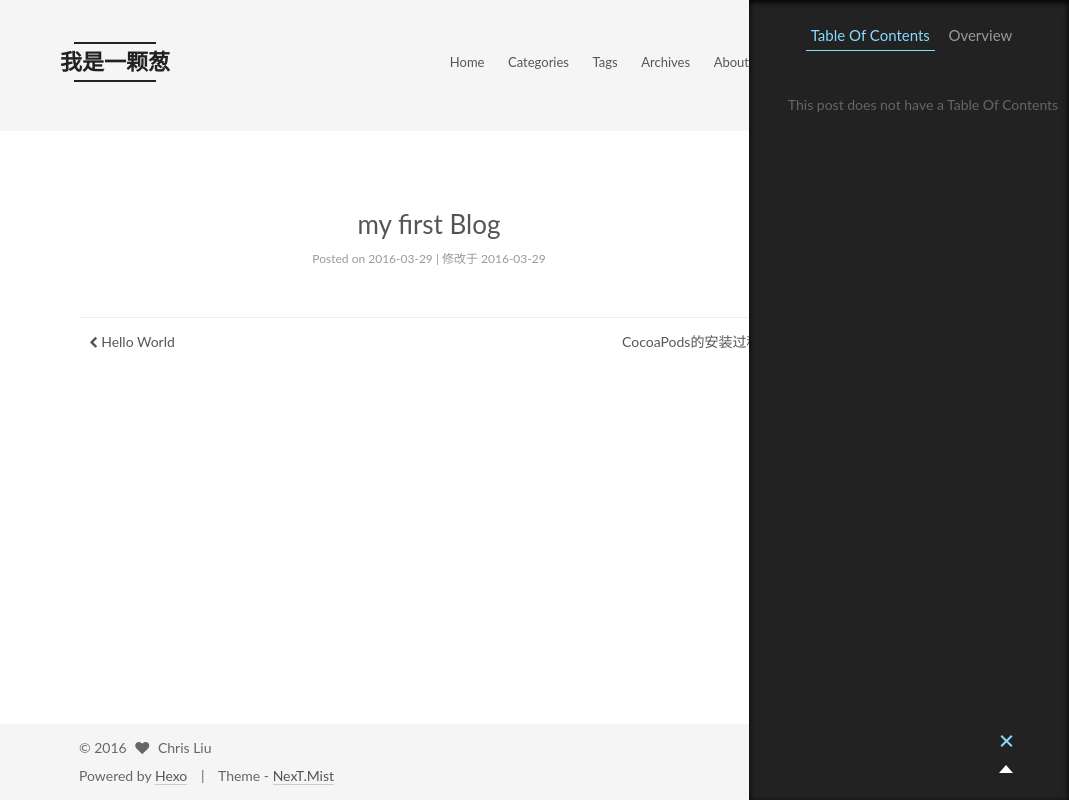
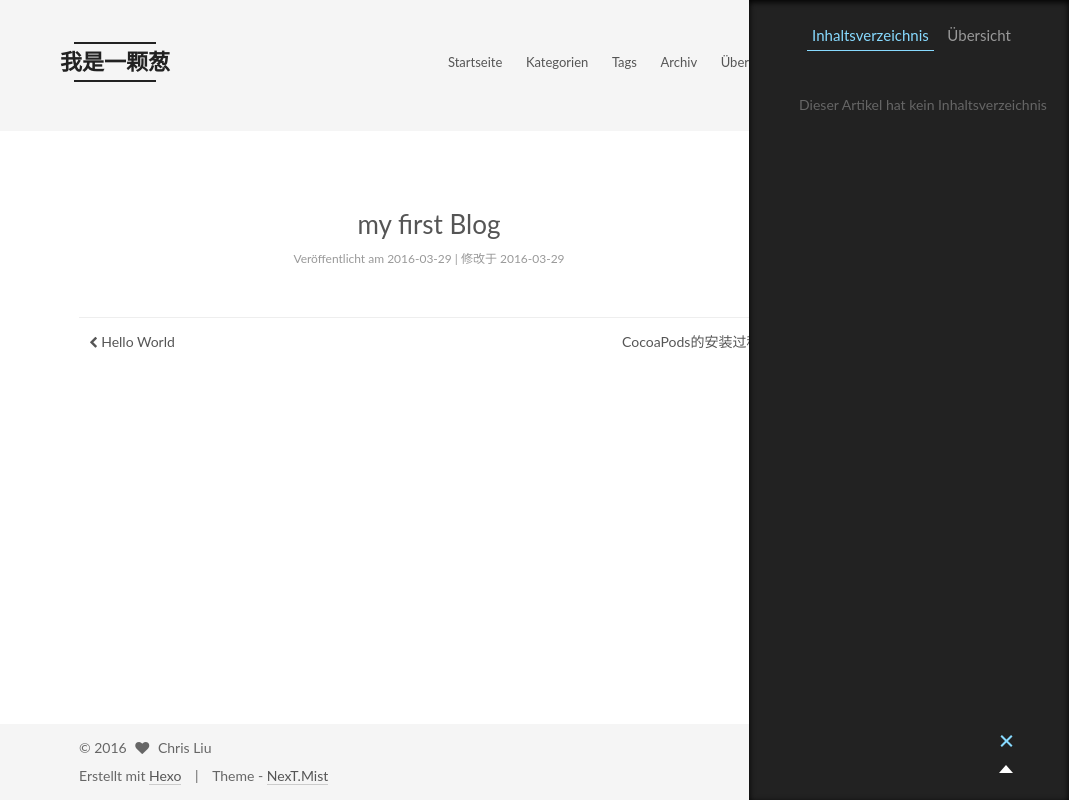
Before and after one commit to liucong0812/gitliucong0812.github.io, a plain HTML site: page 2016/03/29/my-first-Blog/index.html in a window 1280 px wide. Both pictures are taken after a click on the element 1217 px from the left and 742 px from the top of the page. Shown: the whole page, without its empty margins (211-1280 px from the left). Drawn offline with Linux system fonts and the light colour scheme.

Commit message:
Site updated: 2016-03-30 11:04:12

```diff
--- a/2016/03/29/my-first-Blog/index.html
+++ b/2016/03/29/my-first-Blog/index.html
@@ -124,7 +124,7 @@
 
               <i class="menu-item-icon fa fa-home fa-fw"></i> <br />
 
-            Home
+            Startseite
           </a>
         </li>
 
@@ -134,7 +134,7 @@
 
               <i class="menu-item-icon fa fa-th fa-fw"></i> <br />
 
-            Categories
+            Kategorien
           </a>
         </li>
 
@@ -154,7 +154,7 @@
 
               <i class="menu-item-icon fa fa-archive fa-fw"></i> <br />
 
-            Archives
+            Archiv
           </a>
         </li>
 
@@ -164,7 +164,7 @@
 
               <i class="menu-item-icon fa fa-user fa-fw"></i> <br />
 
-            About
+            Über
           </a>
         </li>
 
@@ -214,7 +214,7 @@
 
         <div class="post-meta">
           <span class="post-time">
-            Posted on
+            Veröffentlicht am
             <time itemprop="dateCreated" datetime="2016-03-29T18:19:49+08:00" content="2016-03-29">
               2016-03-29
             </time>
@@ -317,10 +317,10 @@
 
         <ul class="sidebar-nav motion-element">
           <li class="sidebar-nav-toc sidebar-nav-active" data-target="post-toc-wrap" >
-            Table Of Contents
+            Inhaltsverzeichnis
           </li>
           <li class="sidebar-nav-overview" data-target="site-overview">
-            Overview
+            Übersicht
           </li>
         </ul>
 
@@ -335,21 +335,21 @@
           <div class="site-state-item site-state-posts">
             <a href="/archives">
               <span class="site-state-item-count">5</span>
-              <span class="site-state-item-name">posts</span>
+              <span class="site-state-item-name">Artikel</span>
             </a>
           </div>
 
           <div class="site-state-item site-state-categories">
             <a href="/categories">
               <span class="site-state-item-count">0</span>
-              <span class="site-state-item-name">categories</span>
+              <span class="site-state-item-name">Kategorien</span>
               </a>
           </div>
 
           <div class="site-state-item site-state-tags">
             <a href="/tags">
               <span class="site-state-item-count">0</span>
-              <span class="site-state-item-name">tags</span>
+              <span class="site-state-item-name">Tags</span>
               </a>
           </div>
 
@@ -380,7 +380,7 @@
 
 
 
-              <p class="post-toc-empty">This post does not have a Table Of Contents</p>
+              <p class="post-toc-empty">Dieser Artikel hat kein Inhaltsverzeichnis</p>
 
           </div>
           <div class="post-toc-indicator-bottom post-toc-indicator">
@@ -409,7 +409,7 @@
 </div>
 
 <div class="powered-by">
-  Powered by <a class="theme-link" href="http://hexo.io">Hexo</a>
+  Erstellt mit  <a class="theme-link" href="http://hexo.io">Hexo</a>
 </div>
 
 <div class="theme-info">
--- a/css/main.css
+++ b/css/main.css
@@ -963,7 +963,7 @@ body {
   width: 4px;
   height: 4px;
   border-radius: 50%;
-  background: #67ffff;
+  background: #fb6c24;
 }
 .sidebar-nav {
   margin: 0 0 20px;
```
Also changed, not shown: 2016/03/29/CocoaPods的安装过程/index.html (+11 -11 lines), 2016/03/29/git使用-merage/index.html (+11 -11 lines), 2016/03/29/hello-world/index.html (+11 -11 lines), 2016/03/29/创建SSH/index.html (+11 -11 lines), archives/2016/03/index.html (+10 -10 lines), archives/2016/index.html (+10 -10 lines), archives/index.html (+10 -10 lines), index.html (+13 -13 lines).
